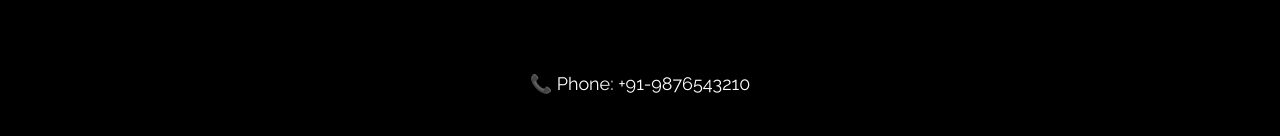
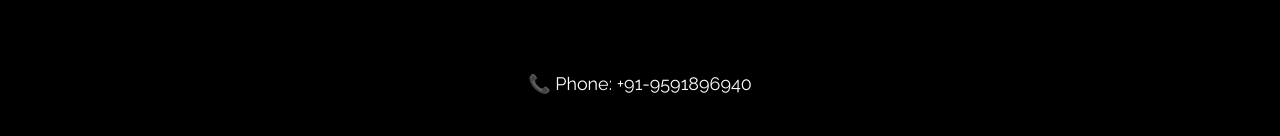
Before and after one commit to sanizuku/sks-portfolio-react, a React (Create React App) app: page / in a window 1280 px wide. Shown: the part 1054-1190 px from the top of the page. Built offline with nearby package versions, Linux system fonts and the light colour scheme.

Commit message:
chaned no

```diff
--- a/src/components/Contact.jsx
+++ b/src/components/Contact.jsx
@@ -30,7 +30,7 @@ const Contact = () => {
       {/* Contact Information */}
       <div className="text-center text-white mt-10">
         <div className="text-lg">
-          <p>📞 Phone: +91-9876543210</p>
+          <p>📞 Phone: +91-9591896940</p>
         </div>
       </div>
 
```
